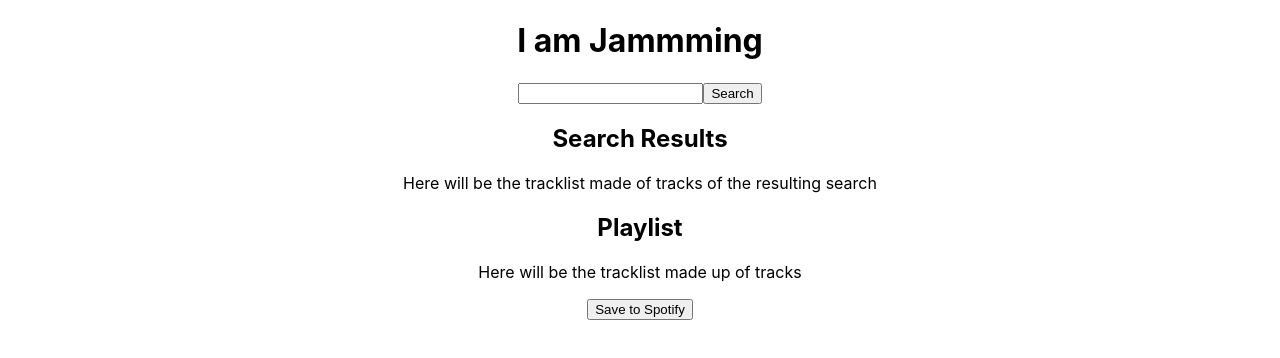
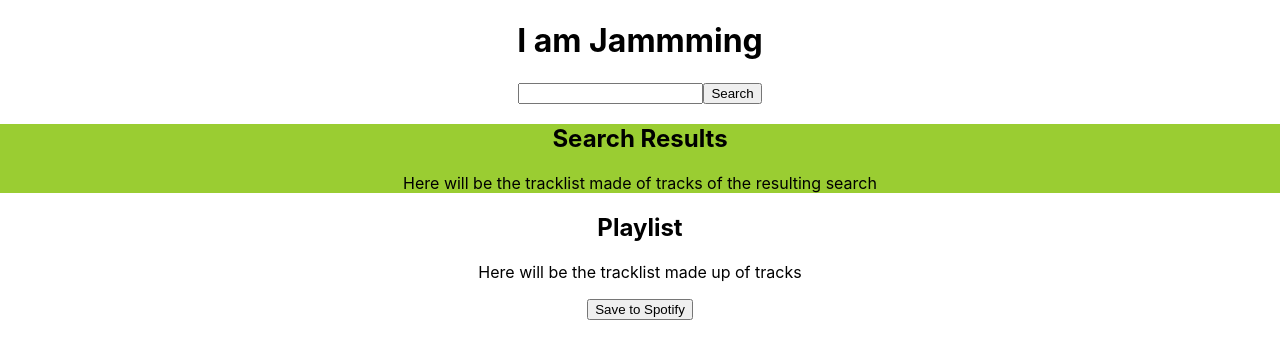
Before and after one commit to WhiteUnicorn95/jammming, a React (Create React App) app: page / in a window 1280 px wide. Shown: the top 358 px of the page. Built offline with nearby package versions, Linux system fonts and the light colour scheme.

Commit message:
link css modules to static components

```diff
--- a/src/components/SearchResults.js
+++ b/src/components/SearchResults.js
@@ -1,10 +1,11 @@
 import React from 'react';
+import styles from './SearchResults.module.css';
 
 function SearchResults() {
-    return <>
+    return <div className = {styles.maindiv}>
         <h2>Search Results</h2>
         <p>Here will be the tracklist made of tracks of the resulting search</p>
-    </>;
+    </div>;
 };
 
 export default SearchResults;
--- /dev/null
+++ b/src/components/SearchResults.module.css
@@ -0,0 +1,3 @@
+.maindiv {
+    background-color: yellowgreen;
+}
```
Also changed, not shown: src/components/Playlist.module.css (added), src/components/SearchBar.module.css (added), src/components/Track.module.css (added), src/components/Tracklist.module.css (added), src/logo.svg (deleted).
